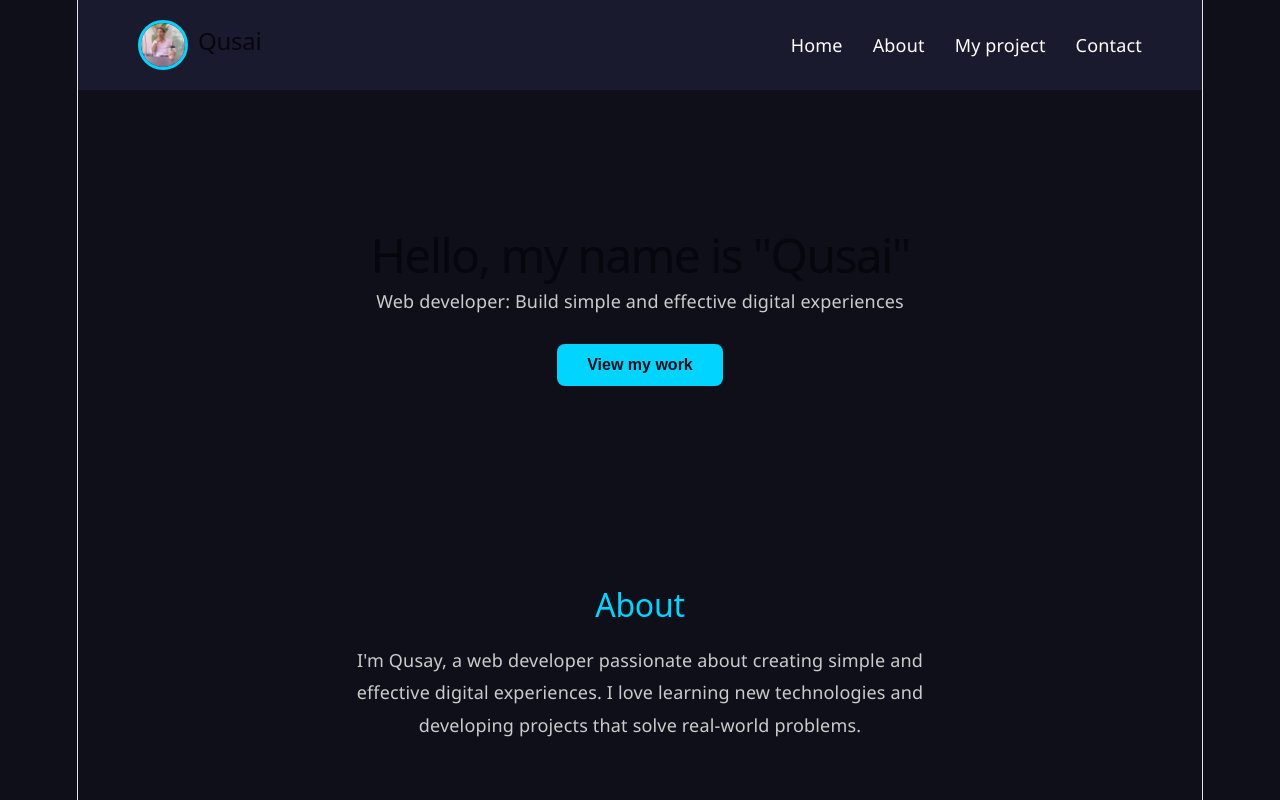
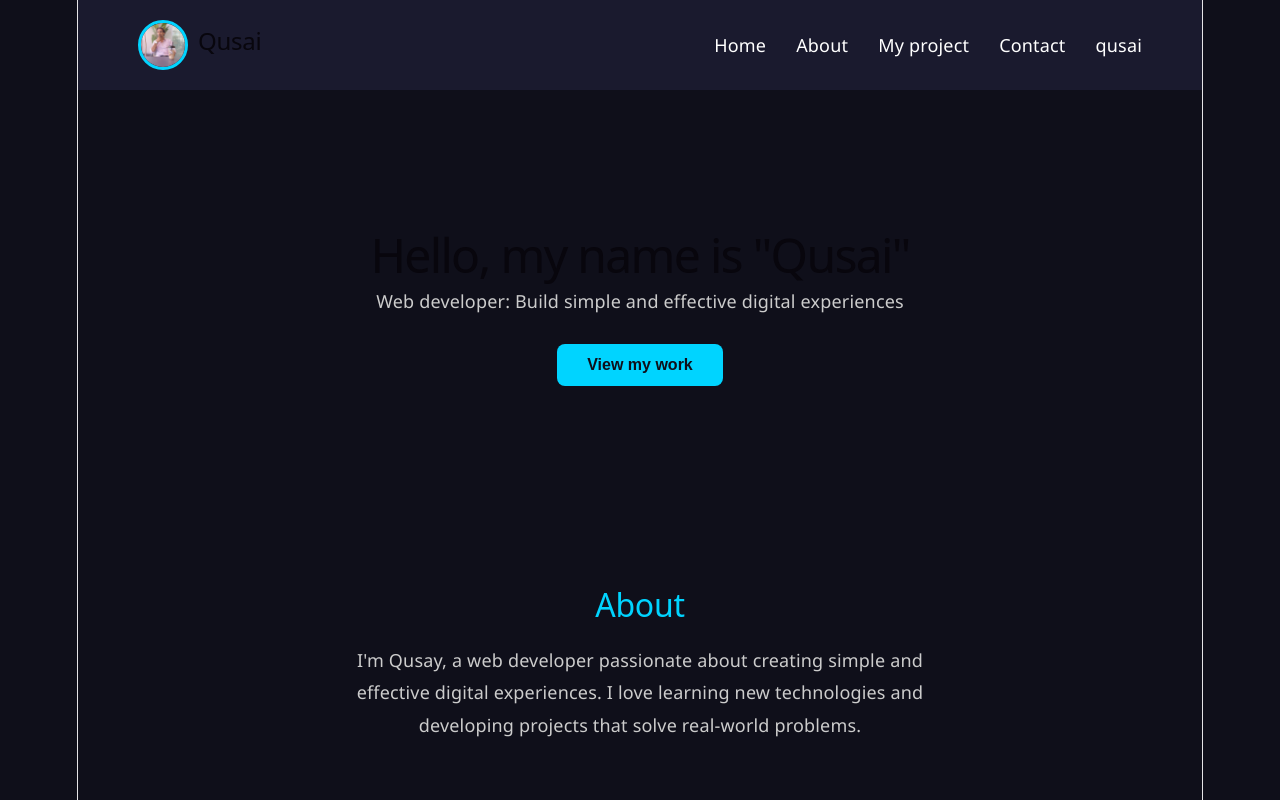
Before and after one commit to qusaianwer/qusai-protfilio, a React (Vite) app: page / in a window 1280 px wide. Shown: the top 800 px of the page. Built offline with nearby package versions, Linux system fonts and the light colour scheme.

Commit message:
add qusai li

```diff
--- a/src/components/navbar.jsx
+++ b/src/components/navbar.jsx
@@ -12,6 +12,7 @@ function Navbar(){
             <li>About</li>
             <li>My project</li>
             <li>Contact</li>
+            <li>qusai</li>
         </ul>
       </nav>
     );
```
